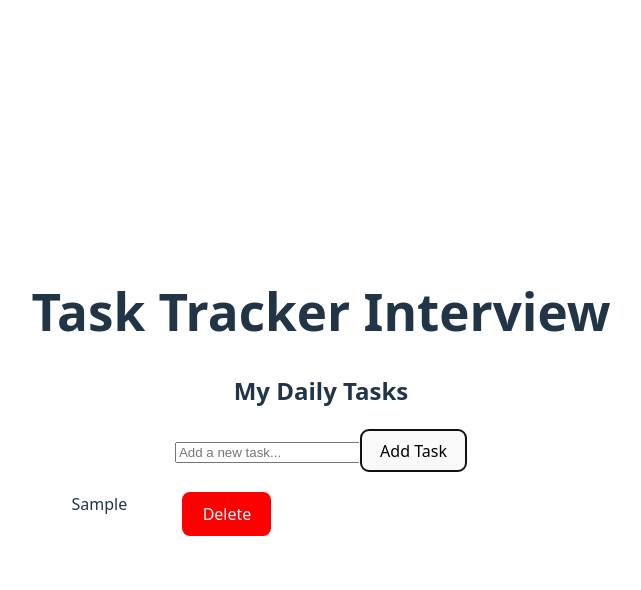
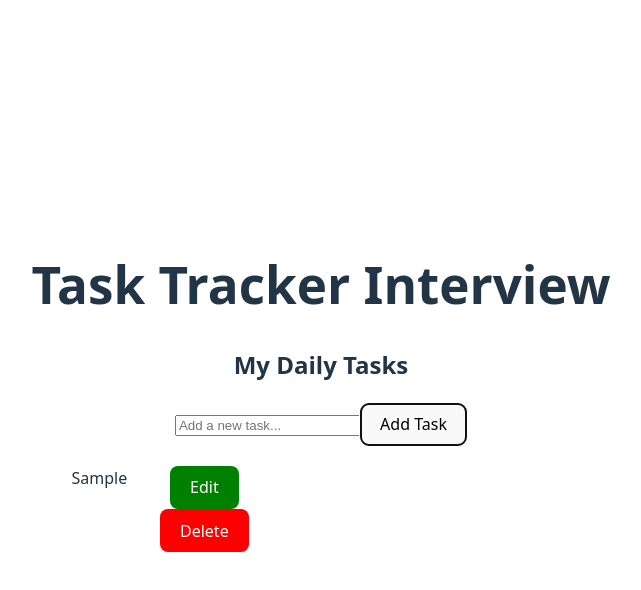
Before and after one commit to meraichaitali75/task-tracker, a React (Vite) app: page / in a window 1280 px wide. Both pictures are taken after typing "Sample" into the empty fields and a click on the button "Add Task". Shown: the top 590 px of the page, without its empty margins (319-960 px from the left). Built offline with nearby package versions, Linux system fonts and the light colour scheme.

Commit message:
Feature: implemented edit task functionality with taskitem component

```diff
--- /dev/null
+++ b/src/components/TaskItem.jsx
@@ -0,0 +1,47 @@
+import { useState } from 'react';
+
+function TaskItem({ task, onDelete, onEdit }) {
+
+    const [isEditing, setIsEditing] = useState(false);
+    const [newText, setNewText] = useState(task.text);
+
+    const handleSave = () => {
+        onEdit(task.id, newText);
+        setIsEditing(false);
+    };
+
+    // RENDER EDIT MODE (Input + Save Button)
+    if (isEditing) {
+        return (
+            <div style={{ marginBottom: '10px' }}>
+                <input
+                    type="text"
+                    value={newText}
+                    onChange={(e) => setNewText(e.target.value)}
+                />
+                <button onClick={handleSave} style={{ marginLeft: "10px" }}>Save</button>
+                <button onClick={() => setIsEditing(false)} style={{ marginLeft: "5px" }}>Cancel</button>
+            </div>
+        );
+    }
+
+    // 2. RENDER VIEW MODE (Text + Edit/Delete)
+    return (
+        <li style={{ display: 'flex', justifyContent: 'space-between', marginBottom: '10px', width: '300px' }}>
+            <span>{task.text}</span>
+            <div>
+                <button style={{ marginLeft: "10px", background: "green", color: "white" }} onClick={() => setIsEditing(true)}>Edit</button>
+
+                <button
+                    onClick={() => onDelete(task.id)}
+                    style={{ marginLeft: "10px", background: "red", color: "white" }}
+                >
+                    Delete
+                </button>
+            </div>
+        </li>
+    );
+
+}
+
+export default TaskItem
--- a/src/components/TaskList.jsx
+++ b/src/components/TaskList.jsx
@@ -1,19 +1,20 @@
-function TaskList({ tasks, onDelete }) {
+import TaskItem from './TaskItem';
+
+function TaskList({ tasks, onDelete, onEdit }) {
     return (
         <ul>
             {tasks.map((task) => (
                 <li key={task.id} style={{ display: 'flex', justifyContent: 'space-between', width: '200px' }} >
-                    <span>{task.text}</span>
-
-                    <button onClick={() => onDelete(task.id)}
-                        style={{ marginLeft: "10px", background: "red", color: "white" }}
-                    >
-                        Delete
-                    </button>
+                    <TaskItem
+                        key={task.id}
+                        task={task}
+                        onDelete={onDelete}
+                        onEdit={onEdit}
+                    />
                 </li>
             ))
             }
-        </ul>
+        </ul >
     );
 }
 
--- a/src/components/TaskManager.jsx
+++ b/src/components/TaskManager.jsx
@@ -1,38 +1,42 @@
 import { useState, useEffect } from 'react';
 import TaskForm from './TaskForm';
 import TaskList from './TaskList';
+
 
 function TaskManager() {
 
     //LAZY INITIALIZATION: check localstorage
     const [tasks, setTasks] = useState(() => {
         const saved = localStorage.getItem("my-tasks");
-        if(saved){
+        if (saved) {
             return JSON.parse(saved);
-        }else{
-            return[];
+        } else {
+            return [];
         }
     });
     // 2. THE SIDE EFFECT: Whenever 'tasks' changes, save it!
-    useEffect(() =>{
+    useEffect(() => {
         localStorage.setItem("my-tasks", JSON.stringify(tasks));
     }, [tasks]);
 
-    // === 1. STATE lives here now ===
-    // const [tasks, setTasks] = useState([
-    //     { id: 1, text: "Setup Development Environment" },
-    //     { id: 2, text: "Understand State vs Props" },
-    //     { id: 3, text: "Complete Task 1" },
-    // ]);
 
-    // === 2. LOGIC ===
+    // === update task ===
+    const editTask = (id, newText) => {
+        setTasks(tasks.map((task) =>
+            task.id === id ? { ...task, text: newText } : task
+        ));
+    };
+
+    // === add task ===
     const addTask = (text) => {
         const newTask = {
             id: Date.now(),
-            text: text };
+            text: text
+        };
         setTasks([...tasks, newTask]);
     };
 
+    // === delete task ===
     const deleteTask = (id) => {
         setTasks(tasks.filter((task) => task.id !== id));
     };
@@ -43,7 +47,12 @@ function TaskManager() {
             <h2>My Daily Tasks</h2>
 
             <TaskForm onAdd={addTask} />
-            <TaskList tasks={tasks} onDelete={deleteTask} />
+
+            <TaskList
+                tasks={tasks}
+                onDelete={deleteTask}
+                onEdit={editTask} />
+
         </div>
     );
 }
```
